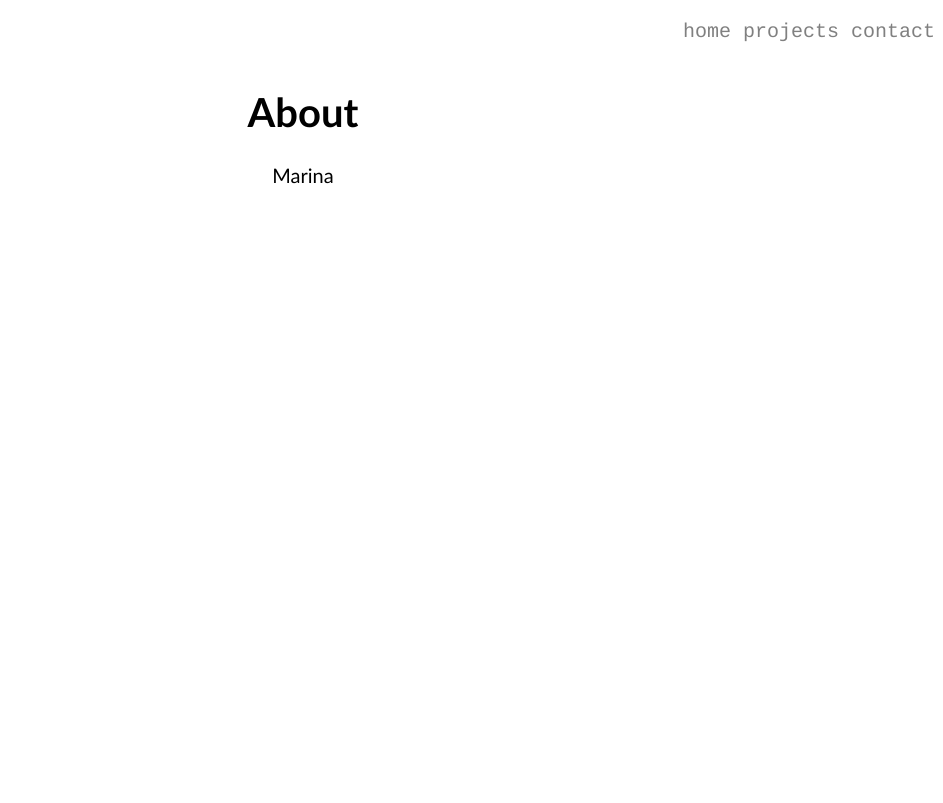
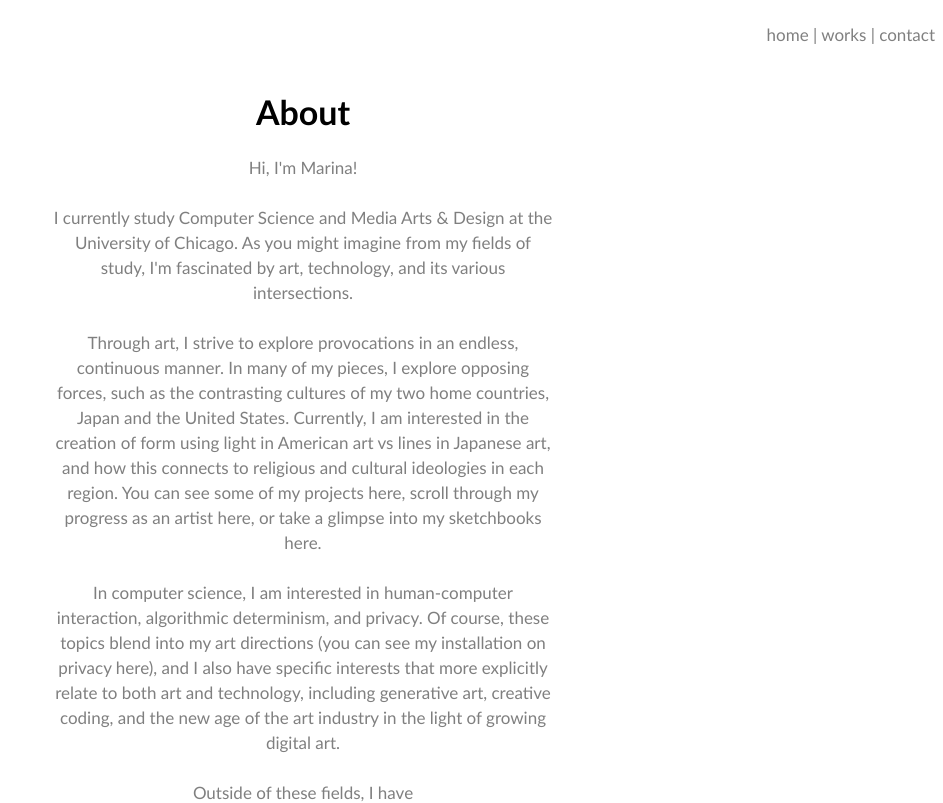
Before and after one commit to takaramarina/about, a plain HTML site: page index.html in a window 1280 px wide. Shown: the top 803 px of the page, without its empty margins (337-1280 px from the left). Drawn offline with Linux system fonts and the light colour scheme.

Commit message:
more text

```diff
--- a/index.html
+++ b/index.html
@@ -18,8 +18,15 @@
       body {
         text-align: center;
         font-family: "Trebuchet MS", sans-serif;
-        font-size: 20px;
-        color: black;
+        font-size: 17px;
+        color: rgba(0, 0, 0, 0.5);
+      }
+
+      .txt {
+        max-width: 500px;
+        display: inline-block;
+        line-height: 25px;
+      }
 
       img {
         width: 400px;
@@ -31,33 +38,76 @@
       @keyframes slide {
         0% {
           color: white;
-/*           left: -30%; */
+          /*           left: -30%; */
         }
+
         100% {
           color: black;
-/*           left: 50%; */
+          /*           left: 50%; */
         }
       }
 
       .headers {
         color: gray;
-        font-size: 30;
+        font-size: 20;
         position: sticky;
         top: 20px;
-        font-family: "Courier", sans-serif;
+/*         font-family: "Courier", sans-serif; */
         text-align: end;
         background-color: rgba(255, 255, 255, 0.53);
+        line-height: 30px;
       }
     </style>
   </head>
   <body>
     <div class="headers">
-      home projects contact
+      home | works | contact
       <br>
     </div>
     <h1>
       About
     </h1>
-    Marina
+    <div class="txt">
+      Hi, I'm Marina! <br> <br>
+      I currently study Computer Science and
+      Media Arts &amp Design at the University of
+      Chicago. As you might imagine from my
+      fields of study, I'm fascinated
+      by art, technology, and its various intersections.
+      <br><br>
+      Through art, I strive to explore provocations
+      in an endless, continuous manner. In many of my
+      pieces, I explore opposing forces, such as
+      the contrasting cultures
+      of my two home countries, Japan and the United
+      States. Currently, I am interested in the
+      creation of form using light in American art
+      vs lines in Japanese art, and how this connects
+      to religious and cultural ideologies in each region.
+      You can see some of my projects here, scroll through
+      my progress as an artist here, or take
+      a glimpse into my sketchbooks here.
+      <br><br>
+      In computer science, I am interested in human-computer
+      interaction, algorithmic determinism, and privacy.
+      Of course, these topics blend into my art directions
+      (you can see my installation on privacy here),
+      and I also have specific interests that more explicitly
+      relate to both art and technology, including
+      generative art, creative coding, and the new
+      age of the art industry in the light of
+      growing digital art.
+      <br><br>
+      Outside of these fields, I have
+      <br><br>
+      On a more personal note, I was born and raised in
+      Atsugi, Japan, with roots in Tokyo, Okinawa, Southern
+      California, and North Carolina. I've gone to several
+      high schools that fostered my curiosity in
+      computer science (notably Troy Tech in Fullerton, CA and
+      North Carolina School of Science and Mathematics
+      in Durham, NC),
+    </div>
+<br><br><br><br><br><br>
   </body>
 </html>
```
